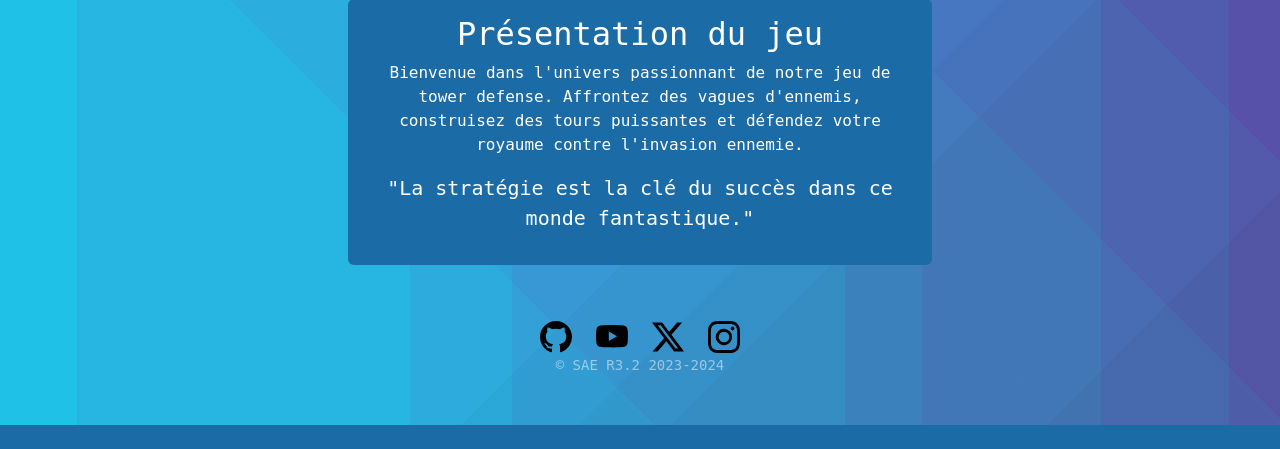
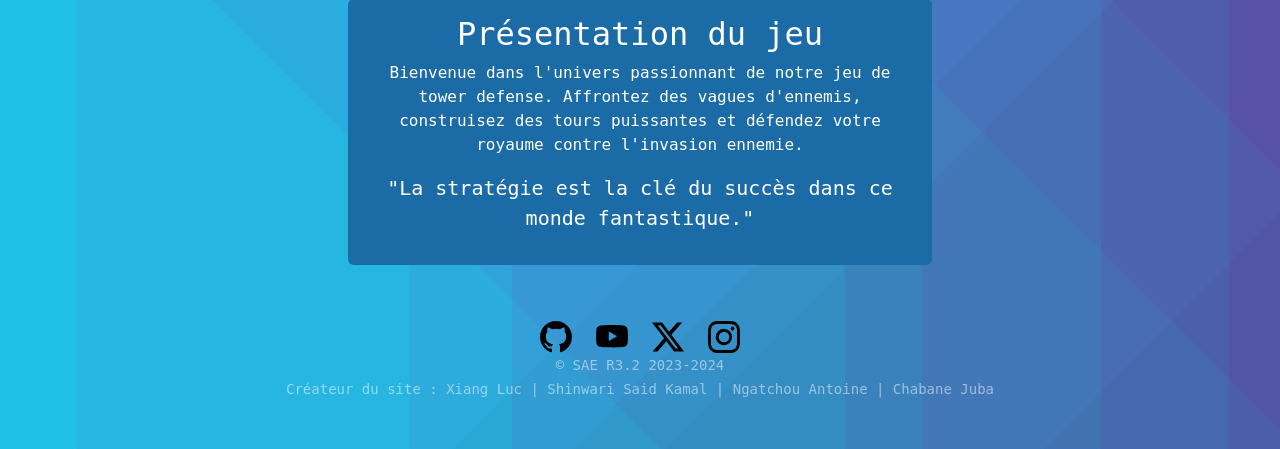
Before and after one commit to DUT-Info-Montreuil/SAE_WEB_Luc_Juba_Said_Antoine, a PHP site: page / in a window 1280 px wide. Shown: the part 634-1083 px from the top of the page. Before the commit the page ends 1059 px from the top, so only its background shows below. Run offline with PHP 8.4, Linux system fonts and the light colour scheme.

Commit message:
ajout dans le footer des noms des créateurs site

```diff
--- a/template.php
+++ b/template.php
@@ -53,6 +53,8 @@
         </div>
 
         <small class="text-white-50"> &copy; SAE R3.2 2023-2024 </small>
+        <br>
+        <small class="text-white-50"> Créateur du site : Xiang Luc | Shinwari Said Kamal | Ngatchou Antoine | Chabane Juba </small>
 
       </div>
   </footer>
```
